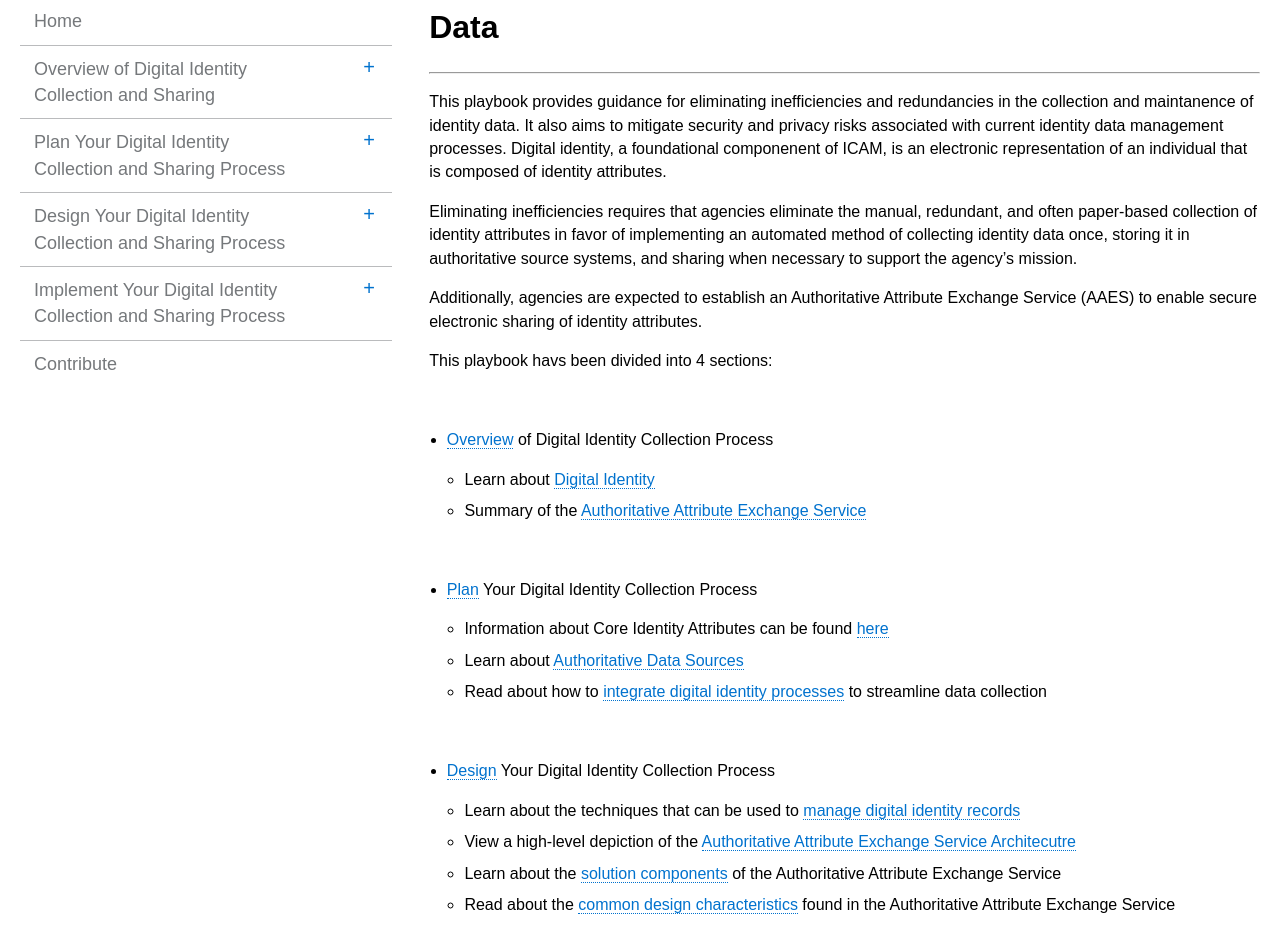
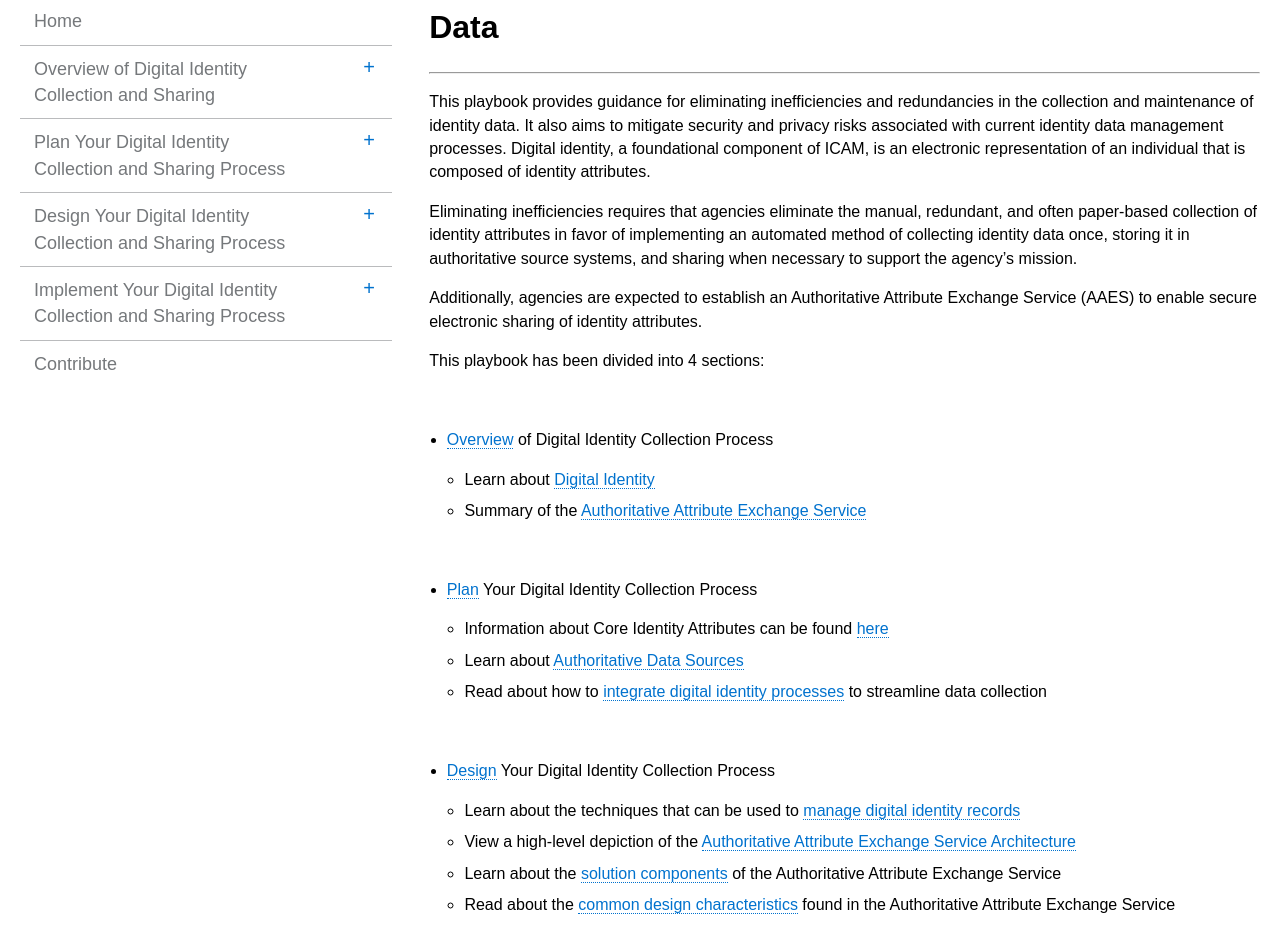
Before and after one commit to bnbuckler/identity-playbook, a Jekyll site: the page built from index.html, in a window 1280 px wide. Shown: the part 202-1138 px from the top of the page. Built offline with Jekyll 4.4.1, drawn with Linux system fonts in a browser that asks for light colours.

Commit message:
Update index.md

```diff
--- a/_includes/index.md
+++ b/_includes/index.md
@@ -1,13 +1,12 @@
 # Streamling Collection and Sharing of Digital Identity Data
 ----------------------------------------------------------------
-
-This playbook provides guidance for eliminating inefficiencies and redundancies in the collection and maintanence of identity data. It also aims to mitigate security and privacy risks associated with current identity data management processes. Digital identity, a foundational componenent of ICAM, is an electronic representation of an individual that is composed of identity attributes.
+This playbook provides guidance for eliminating inefficiencies and redundancies in the collection and maintenance of identity data. It also aims to mitigate security and privacy risks associated with current identity data management processes. Digital identity, a foundational component of ICAM, is an electronic representation of an individual that is composed of identity attributes.
 
 Eliminating inefficiencies requires that agencies eliminate the manual, redundant, and often paper-based collection of identity attributes in favor of implementing an automated method of collecting identity data once, storing it in authoritative source systems, and sharing when necessary to support the agency's mission.
 
 Additionally, agencies are expected to establish an Authoritative Attribute Exchange Service (AAES) to enable secure electronic sharing of identity attributes.
 
-This playbook havs been divided into 4 sections:
+This playbook has been divided into 4 sections:
 
 <br>
 
@@ -32,7 +31,7 @@ This playbook havs been divided into 4 sections:
 <br>
 
   * Learn about the techniques that can be used to [manage digital identity records](../identity-playbook/design/1_manage-records/)
-  * View a high-level depiction of the [Authoritative Attribute Exchange Service Architecutre](../identity-playbook/design/2_aaes-arch/)
+  * View a high-level depiction of the [Authoritative Attribute Exchange Service Architecture](../identity-playbook/design/2_aaes-arch/)
   * Learn about the [solution components](../identity-playbook/3_aaes-solutions/) of the Authoritative Attribute Exchange Service
   * Read about the [common design characteristics](..identity-playbook/4_aaes-design/) found in the Authoritative Attribute Exchange Service
 
```
